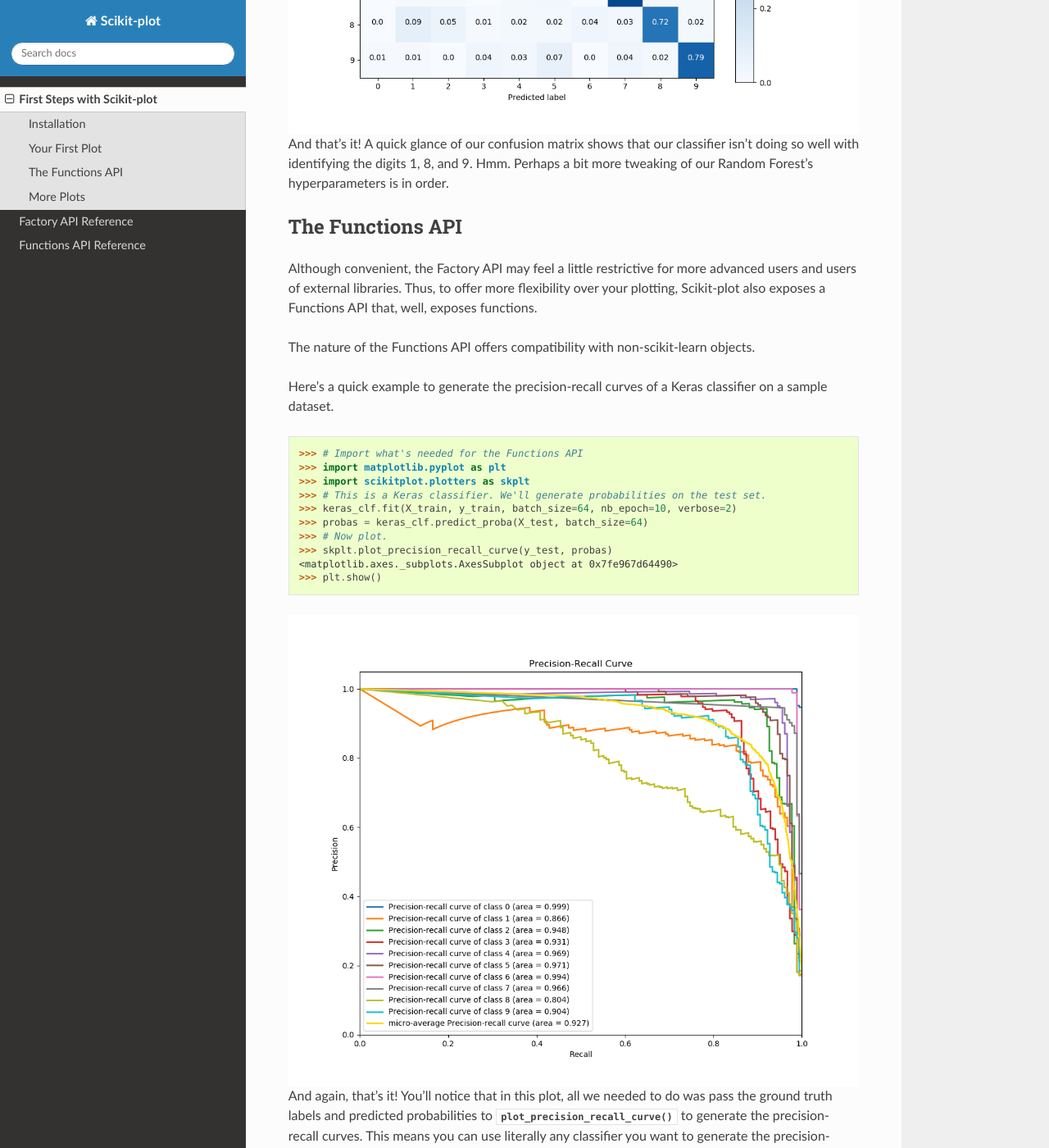
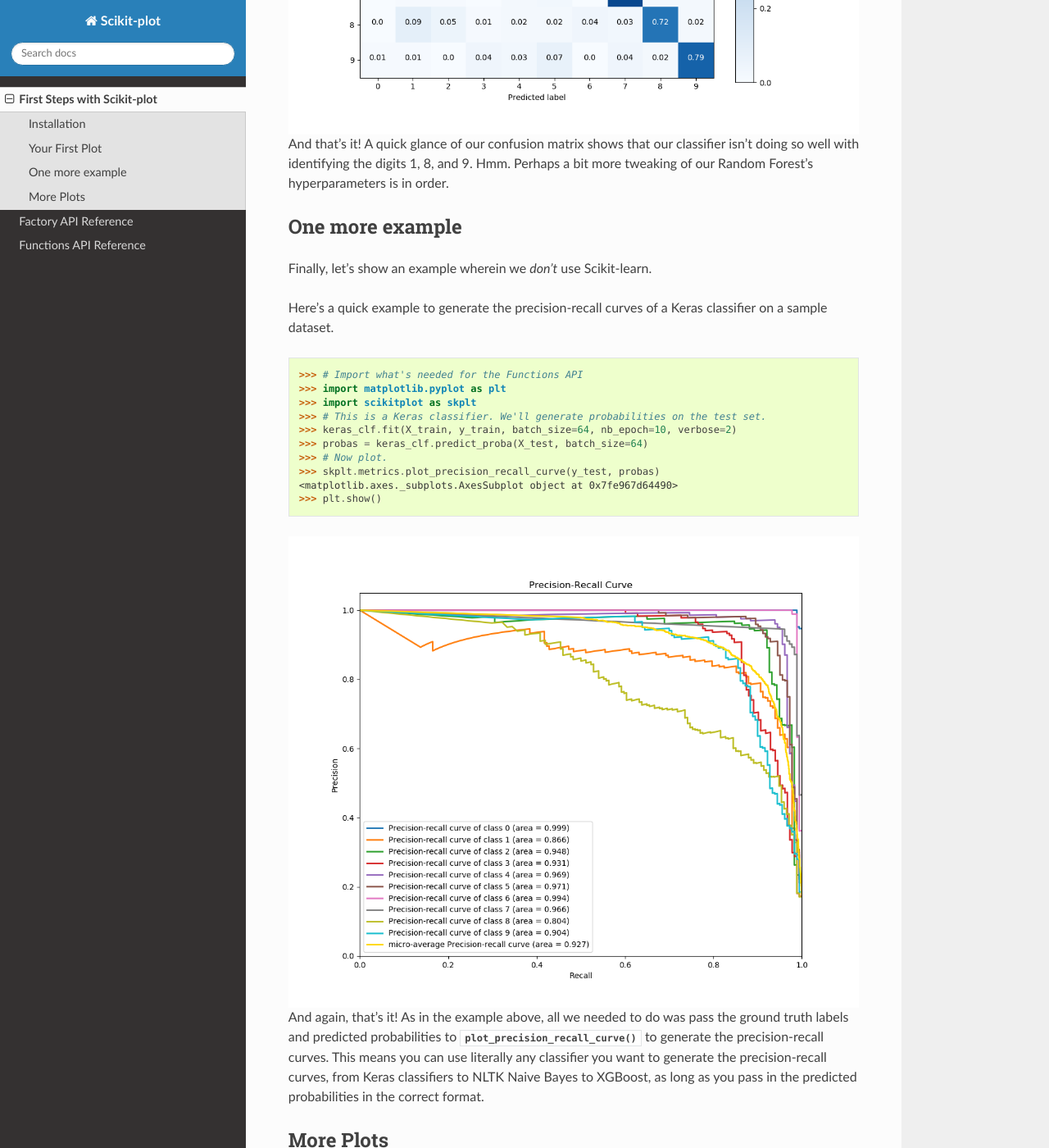
Before and after one commit to reiinakano/scikit-plot, a Sphinx documentation site: the page built from docs/Quickstart.rst, in a window 1280 px wide and 1400 px high, scrolled down 2340 px. Shown: the whole window at 82% size. Built offline with Sphinx 7.4.7 and the Read the Docs theme 2.0.0, drawn with Linux system fonts in a browser that asks for light colours.

Commit message:
unfinished quickstart

```diff
--- a/docs/Quickstart.rst
+++ b/docs/Quickstart.rst
@@ -32,7 +32,7 @@ Before we begin plotting, we'll need to import the following for Scikit-plot::
 
     >>> import matplotlib.pyplot as plt
 
-:class:`matplotlib.pyplot` is used by Matplotlib to make plotting work like it does in MATLAB and deals with things like axes, figures, and subplots. But don't worry. Unless you're an advanced user, you won't need to understand any of that while using Scikit-plot. All you need to remember is that we use the ``matplotlib.pyplot.show()`` function to show any plots generated by Scikit-plot.
+:mod:`matplotlib.pyplot` is used by Matplotlib to make plotting work like it does in MATLAB and deals with things like axes, figures, and subplots. But don't worry. Unless you're an advanced user, you won't need to understand any of that while using Scikit-plot. All you need to remember is that we use the :func:`matplotlib.pyplot.show` function to show any plots generated by Scikit-plot.
 
 Let's begin by generating our sample digits dataset::
 
@@ -66,23 +66,21 @@ To plot and show our confusion matrix, we'll use the function :func:`~scikitplot
 
 And that's it! A quick glance of our confusion matrix shows that our classifier isn't doing so well with identifying the digits 1, 8, and 9. Hmm. Perhaps a bit more tweaking of our Random Forest's hyperparameters is in order.
 
-The Functions API
------------------
+One more example
+----------------
 
-Although convenient, the Factory API may feel a little restrictive for more advanced users and users of external libraries. Thus, to offer more flexibility over your plotting, Scikit-plot also exposes a Functions API that, well, exposes functions.
-
-The nature of the Functions API offers compatibility with non-scikit-learn objects.
+Finally, let's show an example wherein we *don't* use Scikit-learn.
 
 Here's a quick example to generate the precision-recall curves of a Keras classifier on a sample dataset.
 
     >>> # Import what's needed for the Functions API
     >>> import matplotlib.pyplot as plt
-    >>> import scikitplot.plotters as skplt
+    >>> import scikitplot as skplt
     >>> # This is a Keras classifier. We'll generate probabilities on the test set.
     >>> keras_clf.fit(X_train, y_train, batch_size=64, nb_epoch=10, verbose=2)
     >>> probas = keras_clf.predict_proba(X_test, batch_size=64)
     >>> # Now plot.
-    >>> skplt.plot_precision_recall_curve(y_test, probas)
+    >>> skplt.metrics.plot_precision_recall_curve(y_test, probas)
     <matplotlib.axes._subplots.AxesSubplot object at 0x7fe967d64490>
     >>> plt.show()
 
@@ -90,7 +88,7 @@ Here's a quick example to generate the precision-recall curves of a Keras classi
    :align: center
    :alt: Precision Recall Curves
 
-And again, that's it! You'll notice that in this plot, all we needed to do was pass the ground truth labels and predicted probabilities to :func:`~scikitplot.plotters.plot_precision_recall_curve` to generate the precision-recall curves. This means you can use literally any classifier you want to generate the precision-recall curves, from Keras classifiers to NLTK Naive Bayes to XGBoost, as long as you pass in the predicted probabilities in the correct format.
+And again, that's it! As in the example above, all we needed to do was pass the ground truth labels and predicted probabilities to :func:`~scikitplot.plotters.plot_precision_recall_curve` to generate the precision-recall curves. This means you can use literally any classifier you want to generate the precision-recall curves, from Keras classifiers to NLTK Naive Bayes to XGBoost, as long as you pass in the predicted probabilities in the correct format.
 
 More Plots
 ----------
```
